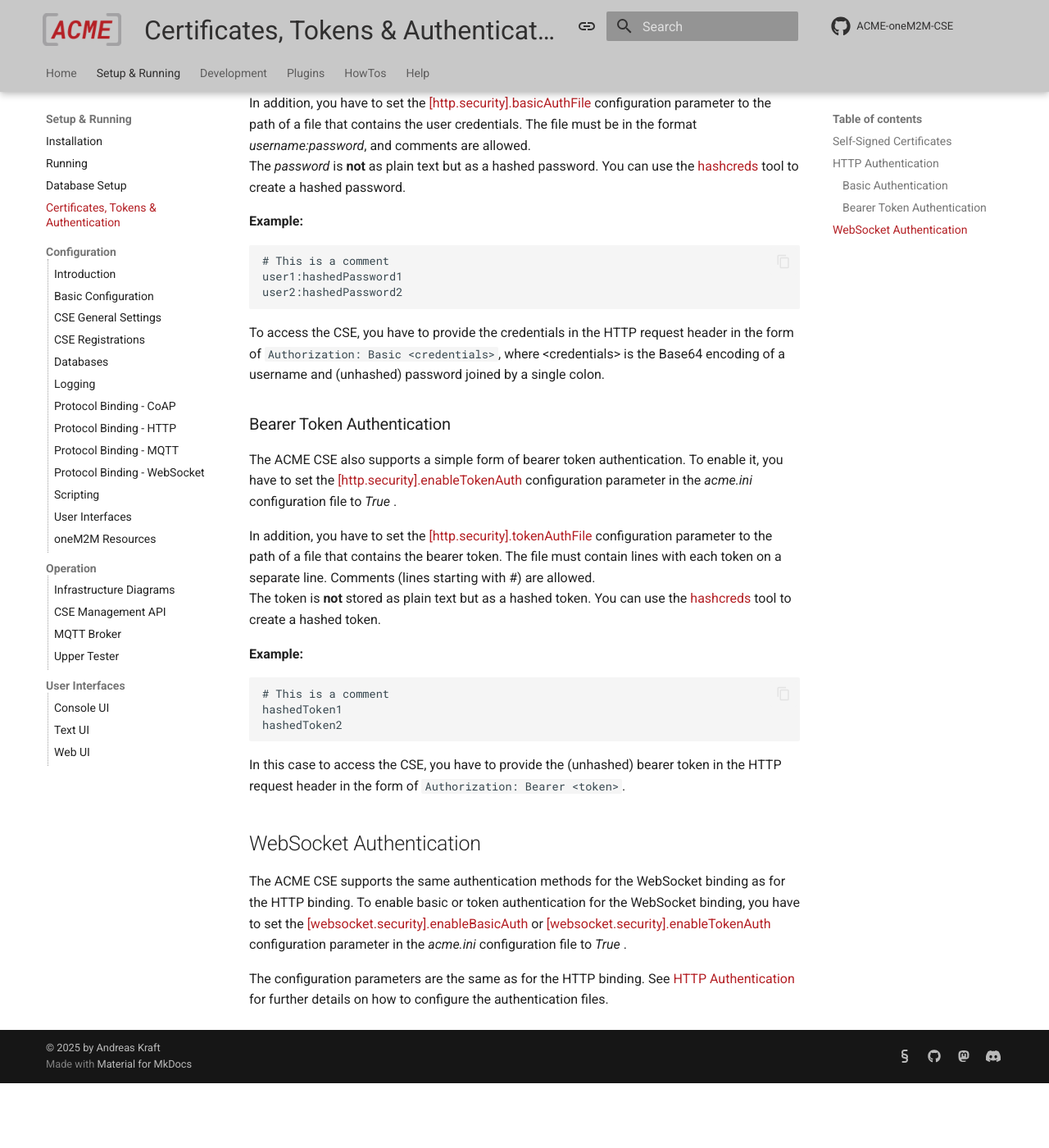
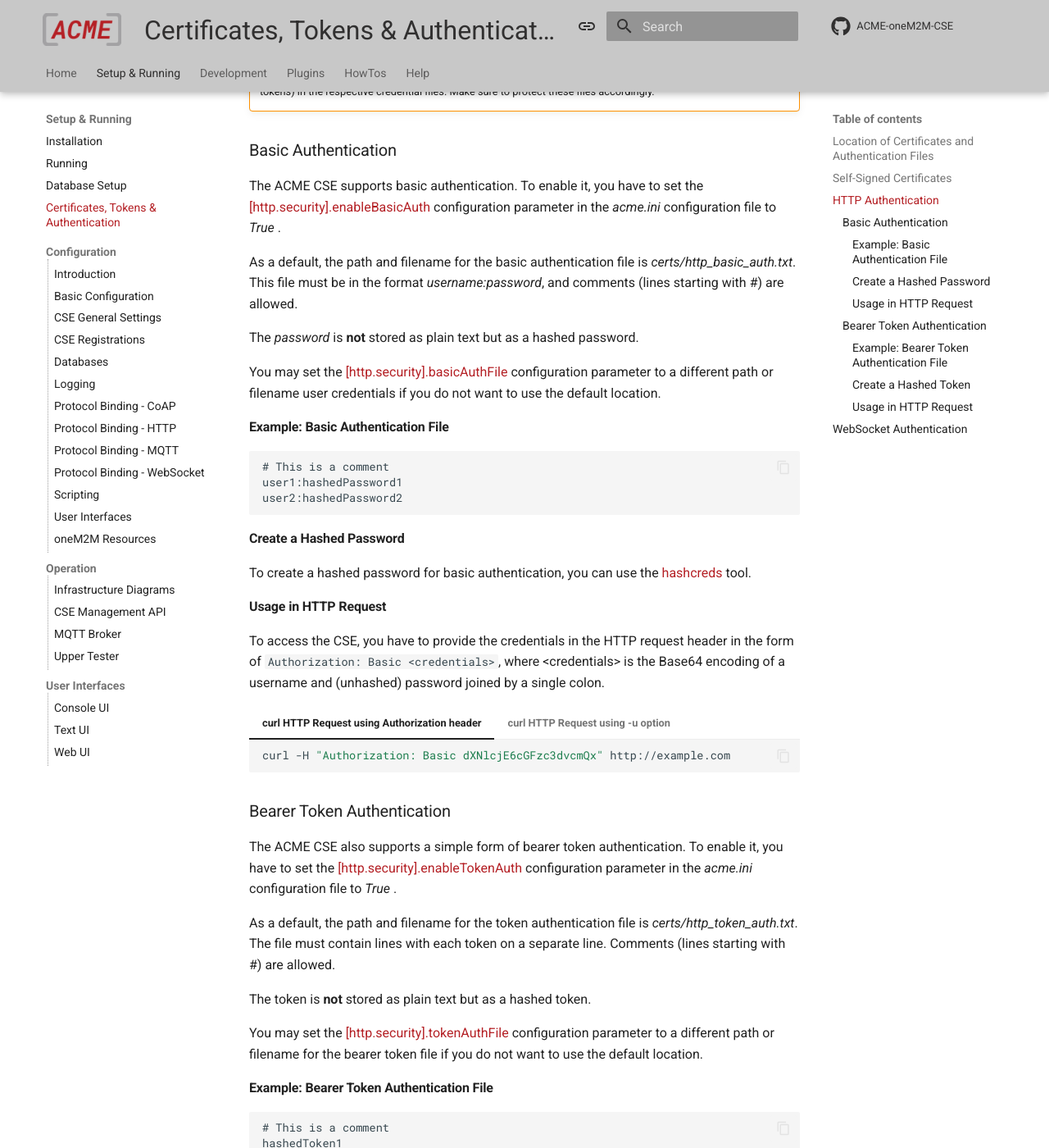
Before and after one commit to ankraft/ACME-oneM2M-CSE-mkdocs, an MkDocs documentation site: the page built from docs/setup/Certificates.md, in a window 1280 px wide and 1400 px high, scrolled down 1415 px. Shown: the whole window at 82% size. Built offline with MkDocs 1.6.1 and Material for MkDocs 9.7.7, drawn with Linux system fonts in a browser that asks for light colours; comment, search, counter and statistics services are not loaded; before the commit the page ends 2736 px from its top, so only the background shows below that; some of the changed text lies outside the part shown.

Commit message:
Improved auth info generation and usage

````diff
--- a/docs/setup/Certificates.md
+++ b/docs/setup/Certificates.md
@@ -1,6 +1,6 @@
-# Certificates
+# Certificates and Hashes
 
-The ACME CSE supports the secure protocol version of HTTP, MQTT, and WebSockets. This means that you can use the CSE with HTTPS, MQTT over TLS, and WSS.
+The ACME CSE supports the secure protocol versions of HTTP, MQTT, and WebSockets. This means that you can use the CSE with HTTPS, MQTT over TLS, and WSS.
 
 To enable, for example, https you have to set various settings under the security configuration [http.security](../setup/Configuration-http.md#security), and provide a certificate and a key file. The other protocols are configured in a similar way.
 
@@ -10,6 +10,10 @@
 	[HTTP Security Settings](../setup/Configuration-http.md#security)
 	[MQTT Security Settings](../setup/Configuration-mqtt.md#security)
 	[WebSocket Security Settings](../setup/Configuration-ws.md#security)
+
+## Location of Certificates and Authentication Files
+
+The certificates and authentication files used by the ACME CSE are typically stored in a dedicated directory under the runtime base directory. By default, this directory is named *cert*. You can change this location and the filenames by setting the appropriate configuration parameters in the *acme.ini* configuration file.
 
 ## Self-Signed Certificates
 
@@ -36,10 +40,14 @@
 
 The ACME CSE supports basic authentication. To enable it, you have to set the [[http.security].enableBasicAuth](../setup/Configuration-http.md#security) configuration parameter in the *acme.ini* configuration file to *True* .
 
-In addition, you have to set the [[http.security].basicAuthFile](../setup/Configuration-http.md#security) configuration parameter to the path of a file that contains the user credentials. The file must be in the format *username:password*, and comments are allowed.
-The *password* is **not** as plain text but as a hashed password. You can use the [hashcreds](../development/tools/HashCredentials.md) tool to create a hashed password.
+As a default, the path and filename for the basic authentication file is *certs/http_basic_auth.txt*.
+This file must be in the format *username:password*, and comments (lines starting with #) are allowed.
 
-**Example:**
+The *password* is **not** stored as plain text but as a hashed password.
+
+You may set the [[http.security].basicAuthFile](../setup/Configuration-http.md#security) configuration parameter to a different path or filename user credentials if you do not want to use the default location.
+
+#### Example: Basic Authentication File
 
 ```text
 # This is a comment
@@ -47,18 +55,41 @@
 user2:hashedPassword2
 ```
 
+#### Create a Hashed Password
+
+To create a hashed password for basic authentication, you can use the [hashcreds](../development/tools/HashCredentials.md) tool.
+
+
+#### Usage in HTTP Request
+
 To access the CSE, you have to provide the credentials in the HTTP request header in the form of ```Authorization: Basic <credentials>```, where &lt;credentials> is the Base64 encoding of a username and (unhashed) password joined by a single colon.
 
+
+
+=== "curl HTTP Request using Authorization header"
+	```bash
+	curl -H "Authorization: Basic dXNlcjE6cGFzc3dvcmQx" http://example.com
+	```
+=== "curl HTTP Request using -u option"
+
+	```bash
+	curl -u user:hashedPassword http://example.com
+	```
 
 
 ### Bearer Token Authentication
 
 The ACME CSE also supports a simple form of bearer token authentication. To enable it, you have to set the [[http.security].enableTokenAuth](../setup/Configuration-http.md#security) configuration parameter in the *acme.ini* configuration file to *True* .
 
-In addition, you have to set the [[http.security].tokenAuthFile](../setup/Configuration-http.md#security) configuration parameter to the path of a file that contains the bearer token. The file must contain lines with each token on a separate line. Comments (lines starting with #) are allowed.
-The token is **not** stored as plain text but as a hashed token. You can use the [hashcreds](../development/tools/HashCredentials.md) tool to create a hashed token.
+As a default, the path and filename for the token authentication file is *certs/http_token_auth.txt*.
+The file must contain lines with each token on a separate line. Comments (lines starting with #) are allowed.
 
-**Example:**
+The token is **not** stored as plain text but as a hashed token.
+
+You may set the [[http.security].tokenAuthFile](../setup/Configuration-http.md#security) configuration parameter to a different path or filename for the bearer token file if you do not want to use the default location.
+
+
+#### Example: Bearer Token Authentication File
 
 ```text
 # This is a comment
@@ -66,7 +97,19 @@
 hashedToken2
 ```
 
+#### Create a Hashed Token
+
+To create a hashed token for the bearer token authentication file, you can use the [hashcreds](../development/tools/HashCredentials.md) tool.
+
+#### Usage in HTTP Request
+
 In this case to access the CSE, you have to provide the (unhashed) bearer token in the HTTP request header in the form of ```Authorization: Bearer <token>```.
+
+
+```sh title="curl HTTP Request using Authorization header"
+curl -H "Authorization: Bearer hashedToken" http://example.com
+```
+
 
 
 ## WebSocket Authentication
````
Also changed, not shown: docs/development/tools/HashCredentials.md (+1 -1 lines), docs/setup/Running.md (+1 -1 lines).
